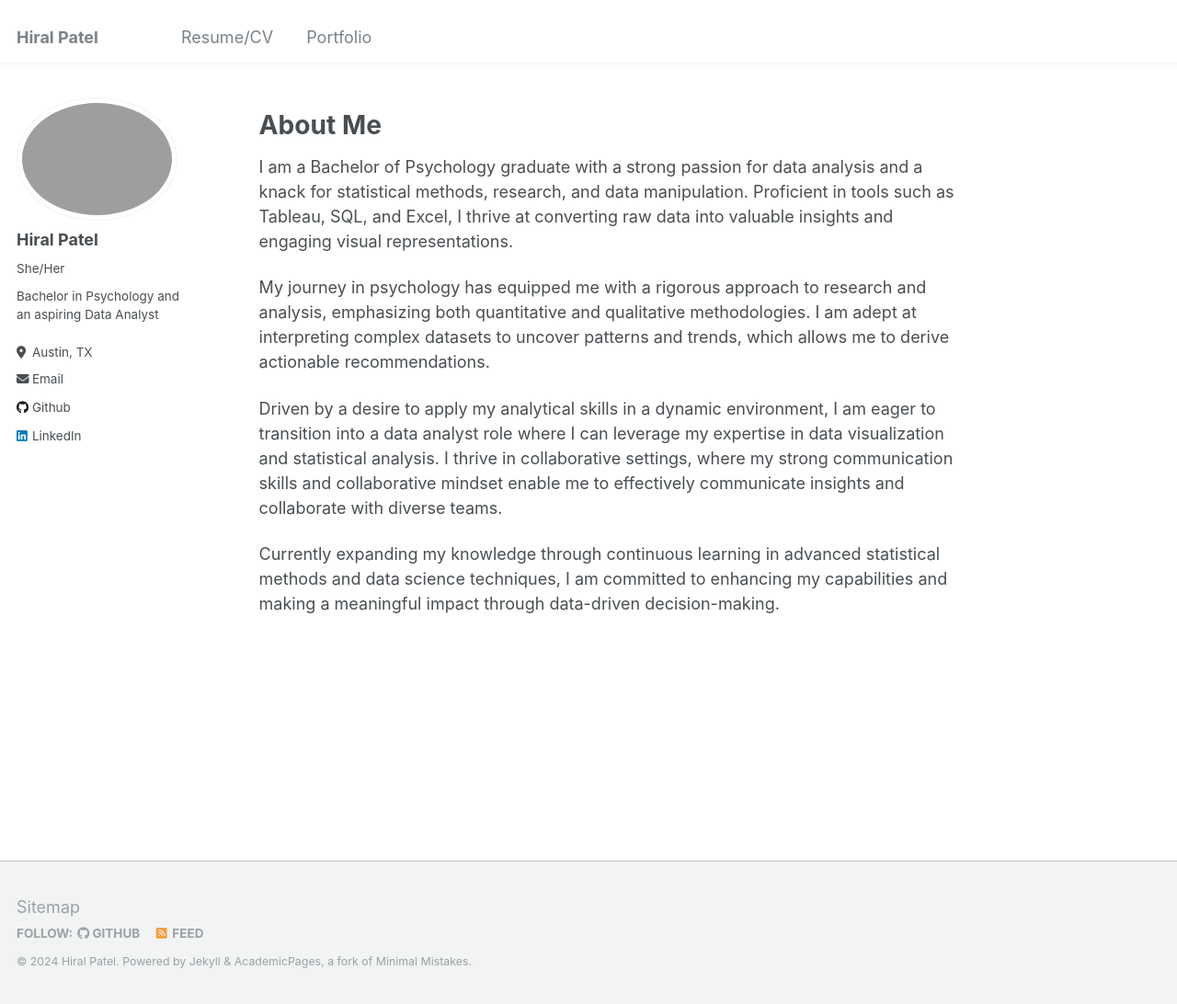
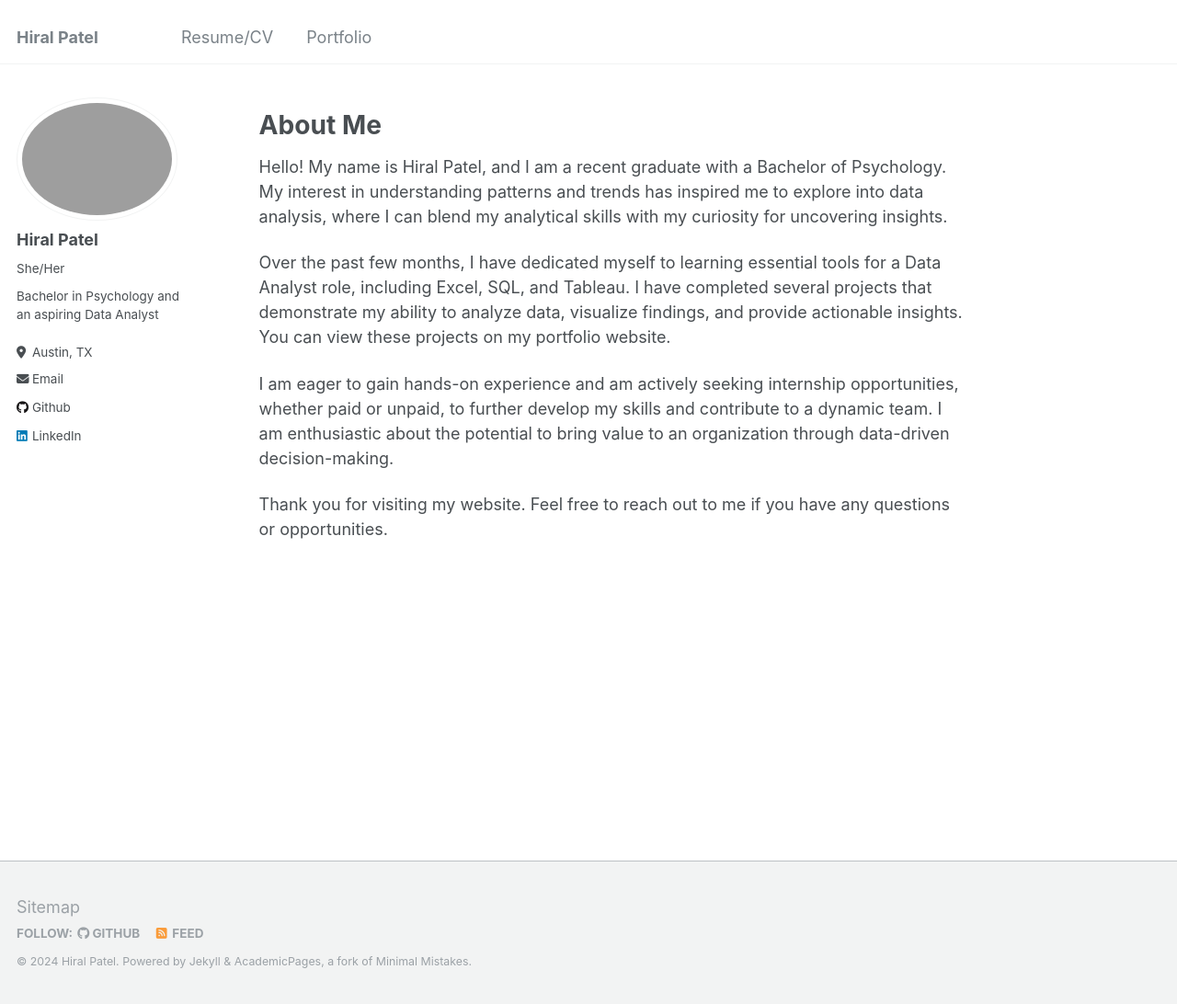
Before and after one commit to hiral-patel-da/hiral-patel-da.github.io, a Jekyll site: the page built from _pages/about.md, in a window 1280 px wide and 1092 px high. Shown: the whole window at 92% size. Built offline with Jekyll 4.4.1, drawn with Linux system fonts in a browser that asks for light colours.

Commit message:
about me updated

```diff
--- a/_pages/about.md
+++ b/_pages/about.md
@@ -9,10 +9,10 @@ redirect_from:
 
 # About Me
 
-I am a Bachelor of Psychology graduate with a strong passion for data analysis and a knack for statistical methods, research, and data manipulation. Proficient in tools such as Tableau, SQL, and Excel, I thrive at converting raw data into valuable insights and engaging visual representations.
+Hello! My name is Hiral Patel, and I am a recent graduate with a Bachelor of Psychology. My interest in understanding patterns and trends has inspired me to explore into data analysis, where I can blend my analytical skills with my curiosity for uncovering insights.
 
-My journey in psychology has equipped me with a rigorous approach to research and analysis, emphasizing both quantitative and qualitative methodologies. I am adept at interpreting complex datasets to uncover patterns and trends, which allows me to derive actionable recommendations.
+Over the past few months, I have dedicated myself to learning essential tools for a Data Analyst role, including Excel, SQL, and Tableau. I have completed several projects that demonstrate my ability to analyze data, visualize findings, and provide actionable insights. You can view these projects on my portfolio website.
 
-Driven by a desire to apply my analytical skills in a dynamic environment, I am eager to transition into a data analyst role where I can leverage my expertise in data visualization and statistical analysis. I thrive in collaborative settings, where my strong communication skills and collaborative mindset enable me to effectively communicate insights and collaborate with diverse teams.
+I am eager to gain hands-on experience and am actively seeking internship opportunities, whether paid or unpaid, to further develop my skills and contribute to a dynamic team. I am enthusiastic about the potential to bring value to an organization through data-driven decision-making.
 
-Currently expanding my knowledge through continuous learning in advanced statistical methods and data science techniques, I am committed to enhancing my capabilities and making a meaningful impact through data-driven decision-making.
+Thank you for visiting my website. Feel free to reach out to me if you have any questions or opportunities.
```
